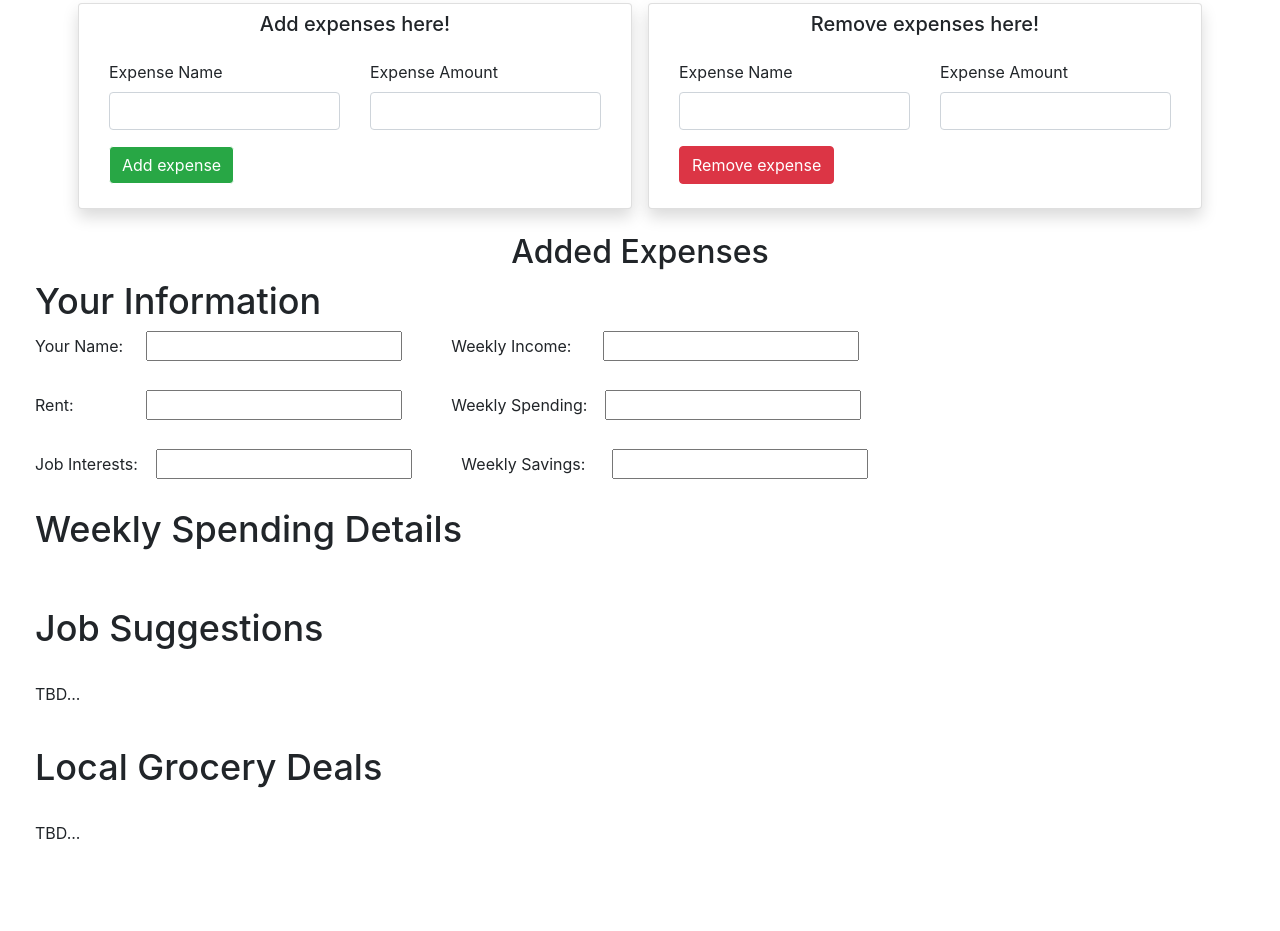
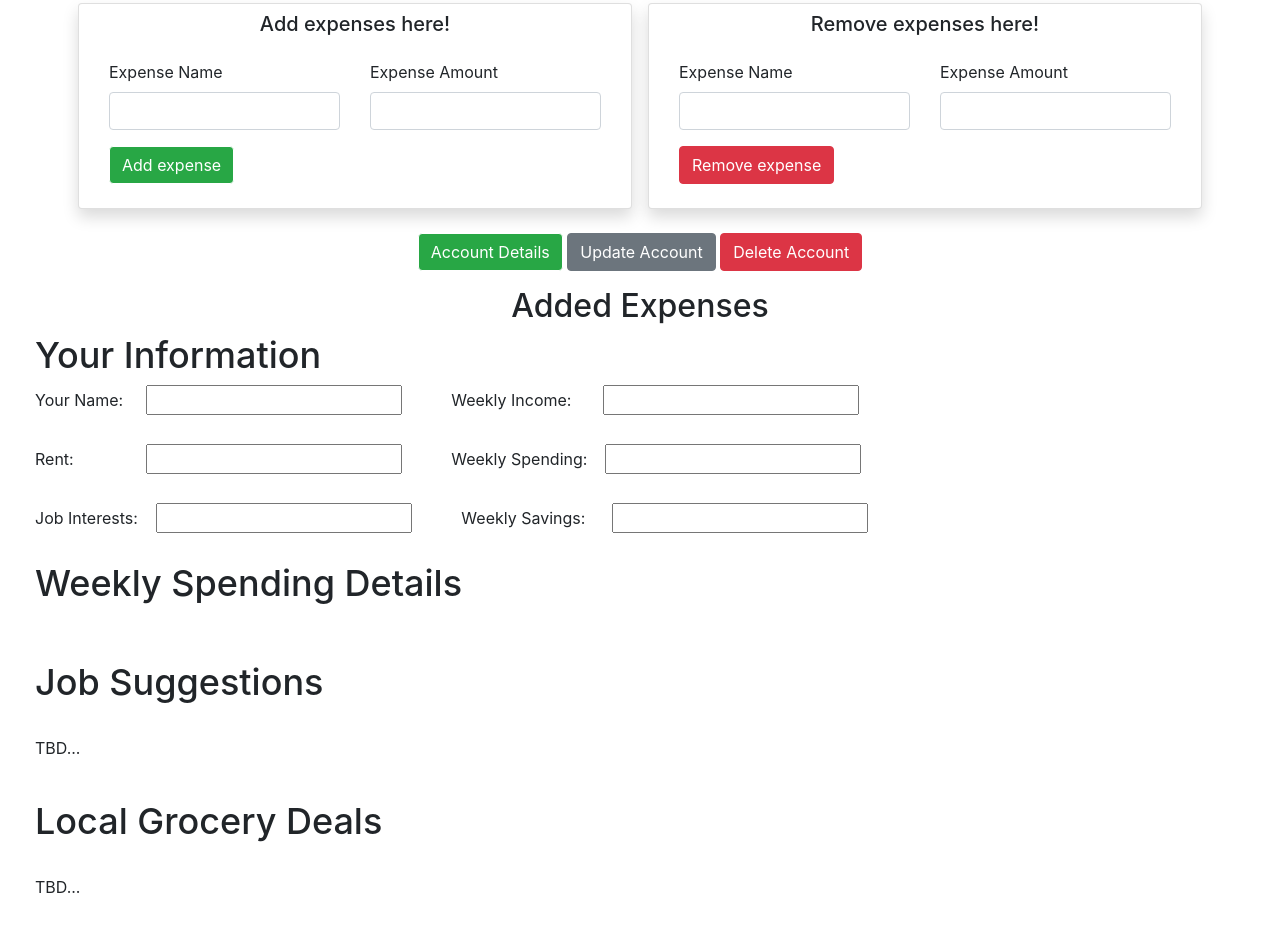
Before and after one commit to patkelly174/cs326-final-discount_wix, a website: page client/index.html in a window 1280 px wide. Shown: the part 726-1657 px from the top of the page. Before the commit the page ends 1611 px from the top, so only its background shows below. Drawn offline with nearby package versions, Linux system fonts and the light colour scheme.

Commit message:
added-account-buttons

```diff
--- a/client/index.html
+++ b/client/index.html
@@ -215,6 +215,13 @@
 
 
       </div>
+
+      <div class="container-fluid text-center pb-3">
+        <button class="btn btn-primary" onclick="removeExpense()" id="removeExpense">Account Details</button>
+        <button class="btn btn-secondary" onclick="removeExpense()" id="removeExpense">Update Account</button>
+        <button class="btn btn-danger" onclick="removeExpense()" id="removeExpense">Delete Account</button>
+      </div>
+
 
 
 
```
Lines whose indentation alone changed are shown as unchanged.
